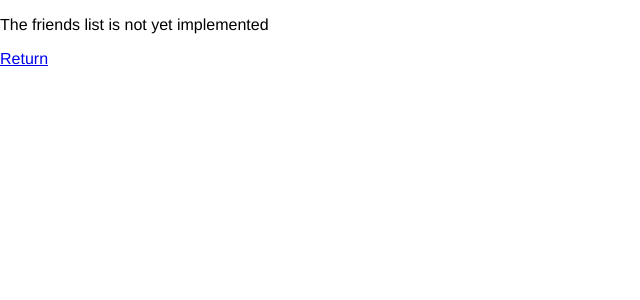
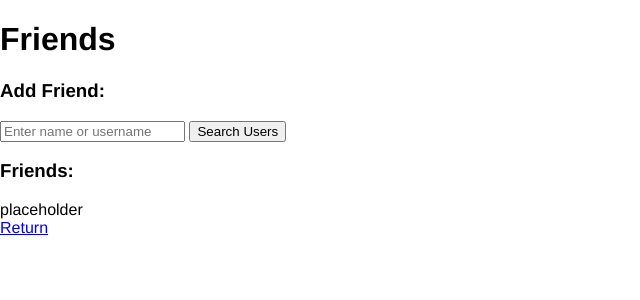
Before and after one commit to ralphmettle/meet.ly, a Flask app: page /friends in a window 1280 px wide. Shown: the top 300 px of the page, without its empty margins (0-640 px from the left). Run offline with Flask 3, Linux system fonts and the light colour scheme; a user stored in the database is signed in; parts of the project's set-up code (start-up, migrations or seed data) failed here and were passed over.

Commit message:
Updated hangout logic to correctly return place data and coordinates for searching, added logic for image upload

```diff
--- a/models.py
+++ b/models.py
@@ -14,6 +14,7 @@ class User(db.Model, UserMixin):
     password = db.Column(db.String, nullable=False)
     firstname = db.Column(db.String, default=None)
     lastname = db.Column(db.String, default=None)
+    profile_picture = db.Column(db.String(500), default=None)
     role = db.Column(db.String, default='user')
     welcomed = db.Column(db.Boolean, default=False)
     description = db.Column(db.String, default=None)
@@ -26,7 +27,7 @@ class Friendship(db.Model):
     __tablename__ = 'friendship'
 
     user_id = db.Column(db.String(36), db.ForeignKey('user.id'), primary_key=True, nullable=False)
-    friend_id = db.Column(db.String(36), db.ForeignKey('user.id'), nullable=False)
+    friend_id = db.Column(db.String(36), db.ForeignKey('user.id'), primary_key=True, nullable=False)
     status = db.Column(db.Enum('pending', 'accepted'), default='pending', nullable=False)
     date_created = db.Column(db.DateTime, default=db.func.now, nullable=False)
 
--- /dev/null
+++ b/static/js/friends.js
@@ -0,0 +1,32 @@
+var debug = true;
+
+document.getElementById('user_search-form').addEventListener('submit', async function (event) {
+    event.preventDefault()
+
+    const search_result = await searchUser();
+});
+
+async function searchUser() {
+    const username = document.getElementById('user_search-input').value;
+
+    if (!username) {
+        alert('No username was entered, please enter a username.');
+        return;
+    }
+
+    const get_response = await fetch('/process-search-user', {
+        method: 'POST',
+        headers: {
+            'Content-Type': 'application/json'
+        },
+        body: JSON.stringify({ username }),
+    });
+
+    const search_result = await get_response.json();
+
+    if (debug) {
+        console.log(search_result);
+    }
+
+    return search_result;
+}
--- a/templates/friends.html
+++ b/templates/friends.html
@@ -1,6 +1,41 @@
 {% extends 'base.html' %}
 
+{% block head %}
+<title>Friends</title>
+<h1>Friends</h1>
+{% endblock %}
+
 {% block body %}
-<p>The friends list is not yet implemented</p>
+<div class="page-container">
+
+    <div class="friends-container">
+
+        <div class="add_friend-container">
+            <h3>Add Friend:</h3>
+            <form id="user_search-form">
+                <input type="text" id="user_search-input" name="user_search" placeholder="Enter name or username">
+                <button type="submit" id="user_search-submit">Search Users</button>
+            </form>
+
+            <div class="user_search-results" hidden="true">
+                <h3>Search Results:</h3>
+                <a>placeholder</a>
+            </div>
+        </div>
+
+        <div class="friends_list-container">
+            <h3>Friends:</h3>
+            <a>placeholder</a>
+            {% for friend in friends %}
+            <li>{{ friend }}</li>
+            {% endfor %}
+        </div>
+
+    </div>
 <a href="{{url_for('home')}}">Return</a>
+
+{% block script %}
+<script src = "{{ url_for('static', filename = 'js/friends.js')}}"></script>
 {% endblock %}
+
+{% endblock %}
--- a/templates/welcome.html
+++ b/templates/welcome.html
@@ -15,7 +15,7 @@
         </p>
     </div>
     <div class="form-container">
-        <form action="{{ url_for('welcome')}}" method="POST">
+        <form action="{{ url_for('welcome')}}" method="post" enctype="multipart/form-data">
             <div class="header-container">
                 <h1>
                     Welcome!
--- a/views.py
+++ b/views.py
@@ -1,10 +1,14 @@
-from flask import render_template, request, redirect, url_for, jsonify
+import googlemaps
+import hashlib
+import json
+import os
+
+from flask import flash, jsonify, render_template, request, redirect, url_for
 from flask_login import login_user, logout_user, current_user, login_required
-from models import User, UserLocation
+from location_clustering import coordinate_builder, location_clustering
 from gpt_api import client, MODEL
-import googlemaps
-import json
-import logging
+from models import User, UserLocation, Friendship
+from sqlalchemy import or_
 
 places_api_key = "AIzaSyDsqXAw5paGfj1xv-SvrJgOcaowqEo9W6Y"
 gmaps = googlemaps.Client(key=places_api_key)
@@ -12,7 +16,7 @@ gmaps = googlemaps.Client(key=places_api_key)
 def config_views(app, db, bcrypt):
 
     @app.before_request
-    def check_welcomed_status():
+    def verification():
         if current_user.is_authenticated:
             if not current_user.welcomed and \
             request.endpoint not in ['welcome', 'logout', 'static', 'index']:
@@ -107,18 +111,21 @@ def config_views(app, db, bcrypt):
             # Possibly implement logic to select preferred vibes
         elif request.method == 'POST':
             # Get user profile picture if submitted
-                # Name the file user.ID_profilepicture for storage in the database
-
+            # Name the file user.ID_profilepicture for storage in the database
+            profile_picture = request.files.get('profile_picture')
             latitude = request.form.get('latitude')
             longitude = request.form.get('longitude')
             user = current_user
 
+            process_profile_picture(profile_picture, user)
+
             if latitude and longitude:
                 user_location = UserLocation(user_id=user.id, latitude=latitude, longitude=longitude)
-                current_user.welcomed = True
 
                 db.session.add(user_location)
-                db.session.commit()
+
+            user.welcomed = True
+            db.session.commit()
             return redirect(url_for('home'))
 
     @app.route('/forgot-password')
@@ -128,6 +135,7 @@ def config_views(app, db, bcrypt):
     @app.route('/<username>')
     def user(username):
         user = User.query.filter_by(username=username).first()
+
         if user is None:
             return '404 Not Found', 404
 
@@ -156,10 +164,126 @@ def config_views(app, db, bcrypt):
     def new_hangout():
         return render_template('new_hangout.html')
 
+
+    # Routes and functions for processing data from the front-end
+
+    def get_extension(filename):
+        if '.' in filename:
+            extension = filename.split('.', 1)[1].lower()
+            return extension
+        else:
+            raise ValueError('No file extension found.')
+
+    def hashed_string(string):
+        hashed = hashlib.sha256(string.encode())
+        return hashed.hexdigest()
+
+    def create_filename(filename, extension):
+        return f'{filename}.{extension}'
+
+    def process_profile_picture(profile_picture, user):
+        picture_folder = 'static\images\profile_pictures'
+        extensions = {'jpg', 'jpeg', 'png'}
+
+        if profile_picture and get_extension(profile_picture.filename) in extensions:
+            filename = create_filename(hashed_string(user.id), get_extension(profile_picture.filename))
+            file_path = os.path.join(picture_folder, filename)
+            print(f"Saving file to: {file_path}")
+
+            profile_picture.save(file_path)
+
+            user.profile_picture = filename
+        else:
+            user.profile_picture = None
+            flash('Invalid file type. Please upload a .jpg, .jpeg, or .png file.')
+            pass
+
+    @app.route('/process-search-user', methods=['POST'])
+    @login_required
+    def process_search_user():
+        data = request.get_json()
+        search = data.get('username')
+
+        # Query the database for users with the search term in their username, first name, or last name, with partial matches allowed
+        results = User.query.filter(
+            or_(
+                User.username.like(f'%{search}%'),
+                User.firstname.like(f'%{search}%'),
+                User.lastname.like(f'%{search}%')
+            )
+        ).all()
+
+        print(results)
+
+        # Return a list of dictionaries containing the username, first name, and last name of each user
+        return_users = [
+            {
+                'username': user.username,
+                'firstname': user.firstname,
+                'lastname': user.lastname
+            }
+            for user in results
+        ]
+
+        if return_users:
+            return jsonify(return_users), 200
+        else:
+            return jsonify({'message': 'No user found.'}), 400
+
+    @app.route('/process-add-friend', methods=['POST'])
+    @login_required
+    def process_add_friend():
+        data = request.get_json()
+        friend_username = data.get('username')
+
+        user_id = current_user.id
+        friend_id = User.query.filter_by(username=friend_username).first().id
+
+        if friend_id:
+            if friend_id == user_id:
+                return jsonify({'message': 'You cannot add yourself as a friend.'}), 400
+            else:
+                new_friendship = Friendship(user_id=user_id, friend_id=friend_id)
+                db.session.add(new_friendship)
+                db.session.commit()
+
+                return jsonify({'message': 'Friend request sent.'}), 200
+        else:
+            return jsonify({'message': 'No username provided.'}), 400
+
+    @app.route('/process-user_id-search-coords', methods=['POST'])
+    @login_required
+    def process_user_id_search_coords():
+        data = request.get_json()
+        usernames = data.get('usernames')
+
+        if usernames:
+            # Query database to get user_id, latitude, and longitude for each username
+            user_info = {
+                username: [
+                    user.id,
+                    [
+                        user.location.latitude,
+                        user.location.longitude
+                    ]
+                ]
+                for username in usernames
+                for user in User.query.filter_by(username=username).all()
+            }
+
+            if user_info:
+                return jsonify(user_info), 200
+            else:
+                return jsonify({'message': 'No user data found.'}), 400
+        else:
+            user_info = None
+            return jsonify({'message': 'No usernames provided.'}), 400
+
     @app.route('/process-hangout-prompt', methods=['POST'])
     @login_required
     def process_hangout_prompt():
         # Get the response from the request JSON object and extract the prompt into 'search_query'
+
         data = request.get_json()
         search_query = data.get('prompt')
 
@@ -210,37 +334,20 @@ def config_views(app, db, bcrypt):
 
         if 'results' in data:
             places = data['results'].get('results')
-            place_info = {place.get('name'): place.get('place_id') for place in places}
+            # Extract the place name, place ID, and location coordinates as a dictionary
+            place_info = {
+                place.get('name'): [
+                    place.get('place_id'),
+                      [
+                          place.get('geometry').get('location').get('lat'),
+                          place.get('geometry').get('location').get('lng')
+                      ]
+                ]
+                for place in places}
         else:
             place_info = None
 
         if place_info is not None:
             return jsonify(place_info), 200
         else:
-            return jsonify({'message': 'No place data.'}), 404
-
-    @app.route('/process-place-geocode', methods=['POST'])
-    @login_required
-    def process_place_geocode():
-        data = request.get_json()
-        place_data = data.get('place_data')
-
-        if place_data is None:
-            return jsonify({'error': 'No place info provided.'}), 400
-
-        place_ids = list(place_data.values())
-
-        place_geocode = {
-            place_id: gmaps.geocode(place_id=place_id) for place_id in place_ids
-        }
-
-        print(place_geocode)
-
-        place_coordinates = {
-            place_name: [place[0]['geometry']['location']['lat'], place[0]['geometry']['location']['lng']]
-            for place_name, place in place_geocode.items()
-        }
-
-        print(place_coordinates)
-
-        return jsonify(place_coordinates), 200
+            return jsonify({'message': 'No place data.'}), 400
```
Also changed, not shown: location_clustering.py (+26 -35 lines), migrations/versions/02f79bb8e8e1_added_verified_bool_to_user_table.py (deleted, +0 -32 lines), migrations/versions/16f57a6e21f5_iniital_migration.py (added, +97 -0 lines), migrations/versions/bebe84a5fe1d_inital_migration.py (deleted, +0 -95 lines), migrations/versions/bed7aa29ddcf_added_profile_picture_field_to_user.py (added, +32 -0 lines), migrations/versions/c68d758fc688_updated_uuid_logic_added_name_column_to_.py (deleted, +0 -32 lines), static/js/hangout.js (+0 -32 lines), static/js/welcome.js (+23 -5 lines), instance/test.db, static/images/profile_pictures/234cb2ecd8f0890efab0bd0560a08791422ba27e9510dd8febbb5c6e6bd286a9.jpg (added).
